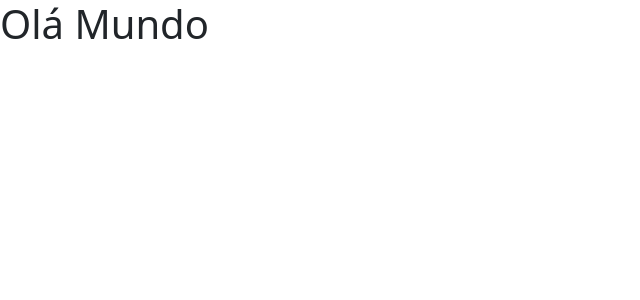
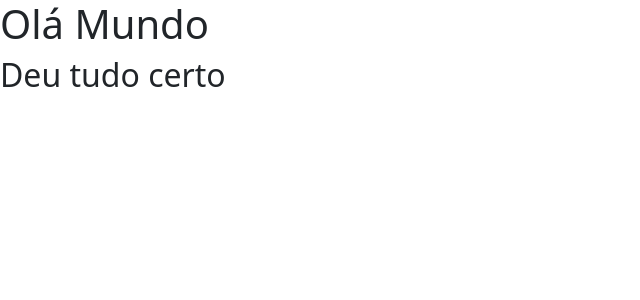
Before and after one commit to malufilinto/blogPessoal_F, an Angular app: page / in a window 1280 px wide. Shown: the top 300 px of the page, without its empty margins (0-640 px from the left). Built offline with nearby package versions, Linux system fonts and the light colour scheme.

Commit message:
@malufilinto [add dependencies]

```diff
--- a/src/app/app.component.html
+++ b/src/app/app.component.html
@@ -1 +1,2 @@
 <h1>Olá Mundo</h1>
+<h2>Deu tudo certo</h2>
```
